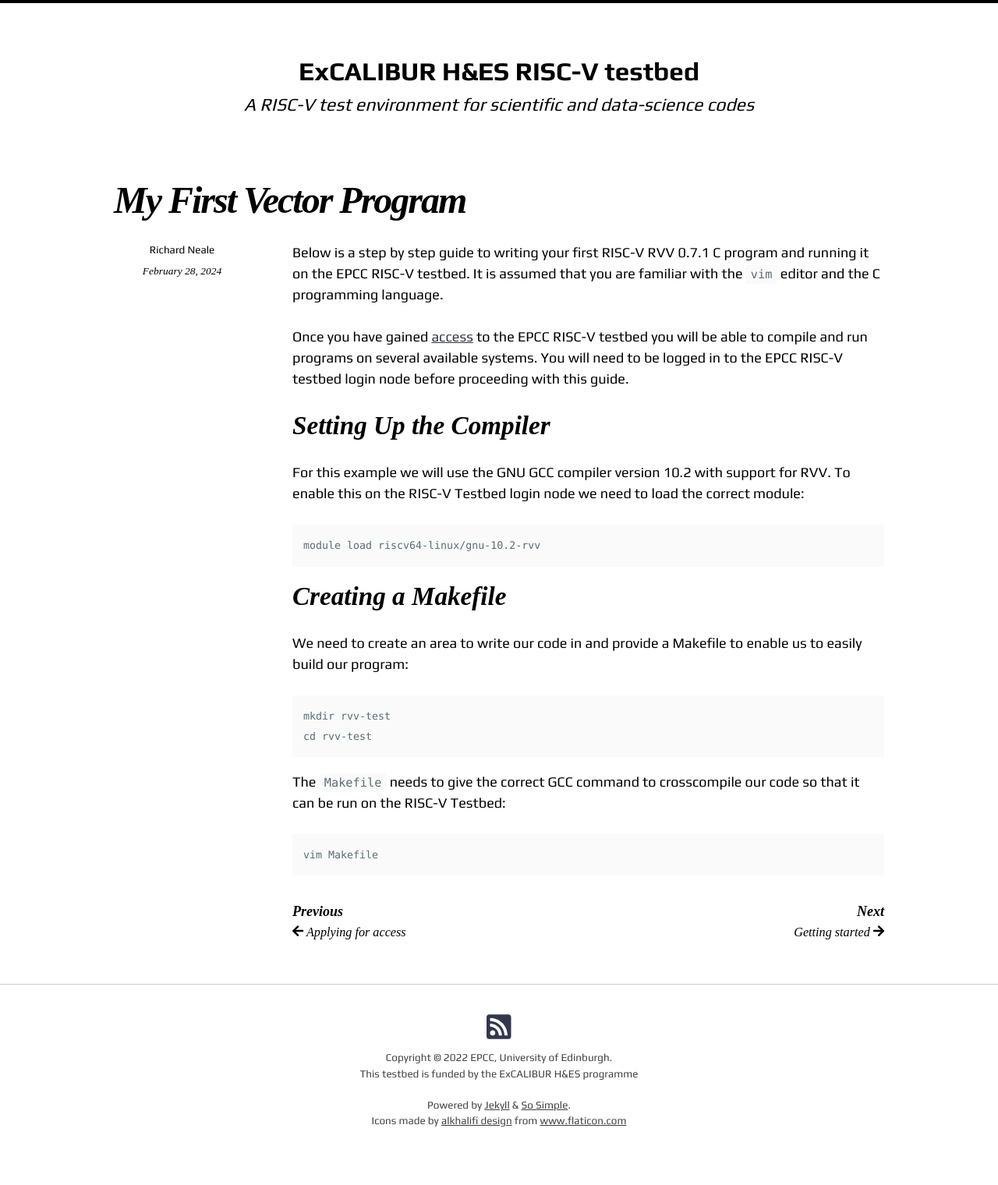
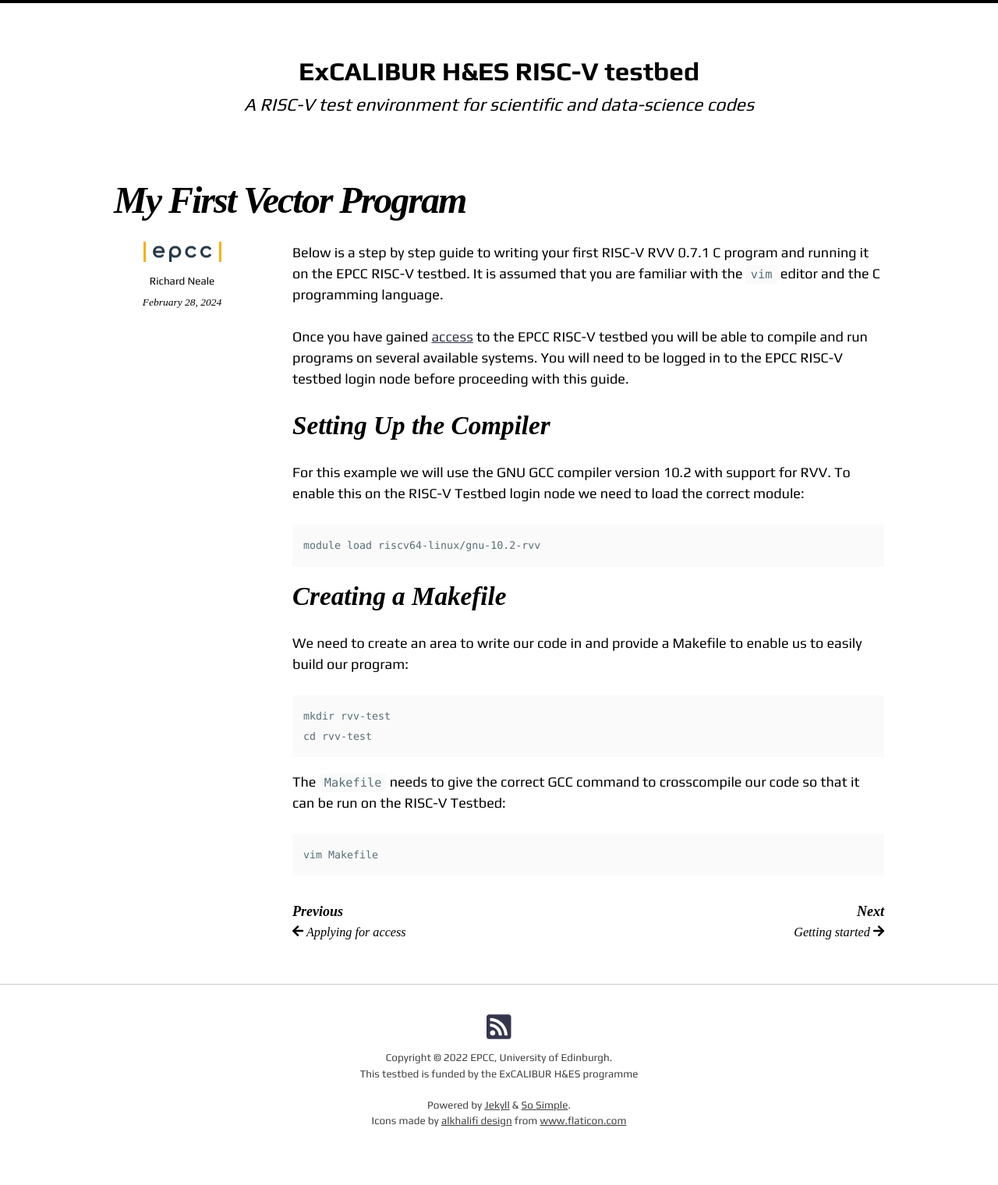
Before and after one commit to RISCVtestbed/riscvtestbed.github.io, a Jekyll site: the page built from _documentation/first_vector_prog.md, in a window 1280 px wide. Shown: the whole page at 78% size. Built offline with Jekyll 4.4.1, drawn with Linux system fonts in a browser that asks for light colours; nearby versions of some CDN libraries.

Commit message:
Added EPCC logo

```diff
--- a/_documentation/first_vector_prog.md
+++ b/_documentation/first_vector_prog.md
@@ -4,6 +4,7 @@ icon: /images/computer.png
 icon_alt: Icon of computer
 author:
   name: Richard Neale
+  picture: /images/epcc-logo.png
 ---
 Below is a step by step guide to writing your first RISC-V RVV 0.7.1 C program and running it on the EPCC RISC-V testbed.  It is assumed that you are familiar with the `vim` editor and the C programming language.
 
```
